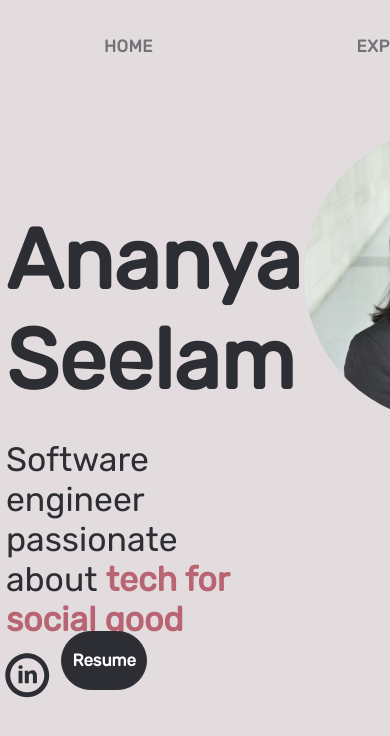
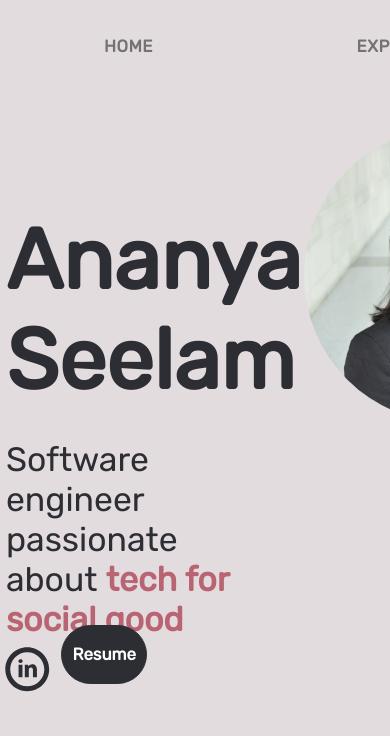
Before and after one commit to ananyaseelam/ananyaseelam.github.io, a React (Create React App) app: page / in a window 390 px wide. Shown: the top 736 px of the page. Built offline with nearby package versions, Linux system fonts and the light colour scheme.

Commit message:
contact top

```diff
--- a/src/pages/Page.css
+++ b/src/pages/Page.css
@@ -268,7 +268,7 @@
   display: flex;
   flex-direction: row;
   margin-left: 2%;
-  margin-top: 10%;
+  margin-top: 8%;
   padding-bottom:5%;
 }
 
```
